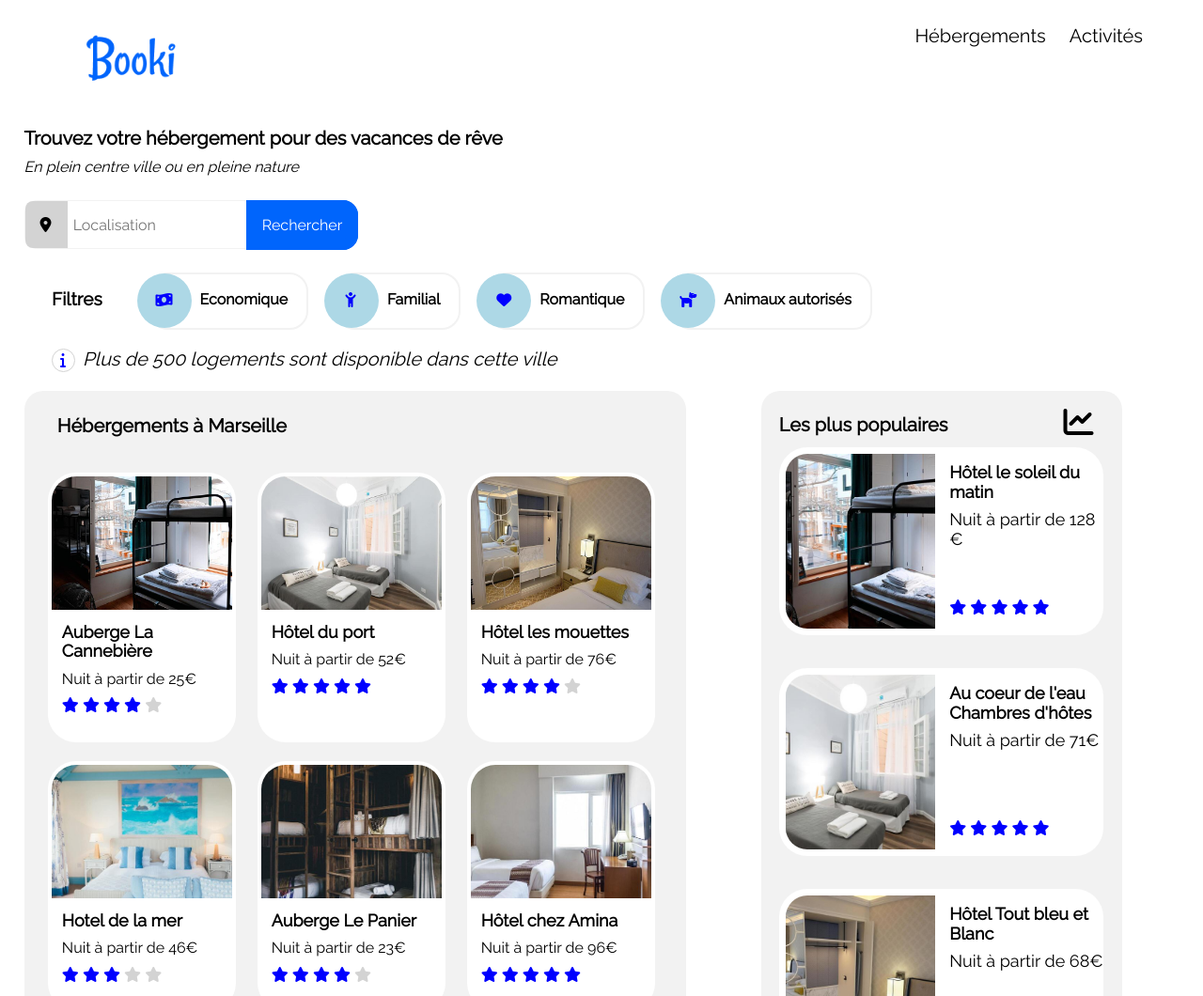
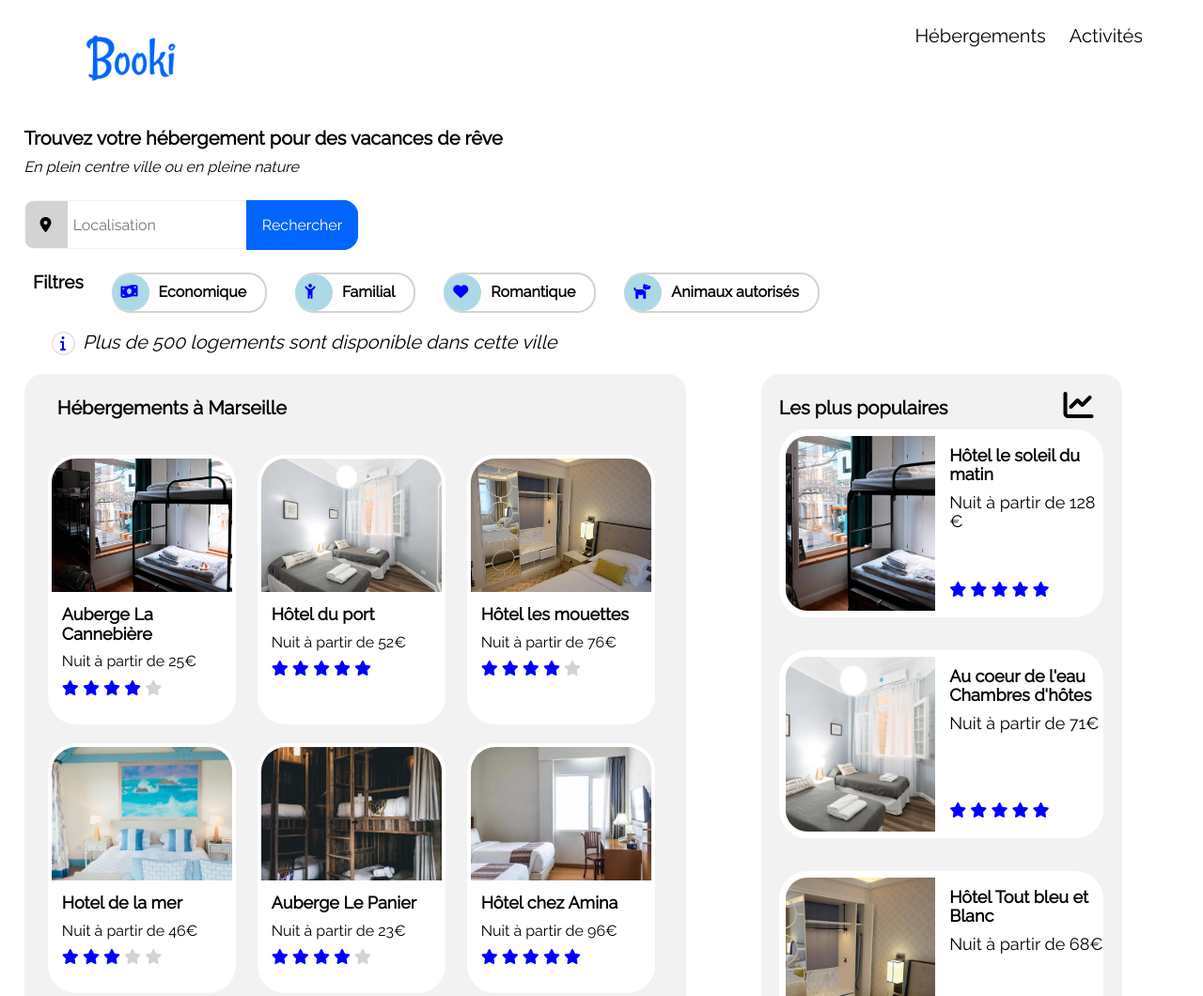
Before and after one commit to sarcyyy/P1-bano-anthony, a plain HTML site: page index.html in a window 1280 px wide. Shown: the top 1060 px of the page at 94% size. Drawn offline with Linux system fonts and the light colour scheme.

Commit message:
cerclefiltre

```diff
--- a/css/Design.css
+++ b/css/Design.css
@@ -163,6 +163,10 @@
    font-weight: bold;
 
 }
+.logofiltre{
+   padding-left : 10px;
+   padding-top:10px;
+}
 
   .logofav{
   margin-left:53%;
@@ -224,7 +228,7 @@
      font-size:20px;
   }
   .colomn1{
-     box-shadow: 1px 1px #F2F2F2;
+   box-shadow: rgba(0, 0, 0, 0.35) 0px 5px 15px;
      border-radius: 20px;
   }
 
@@ -259,13 +263,13 @@
 }
   .elemcol2{
 
-     box-shadow: 1px 1px #F2F2F2;
+   box-shadow: rgba(0, 0, 0, 0.35) 0px 5px 15px;
      border-radius: 20px;
   }
   .ndelemcol2{
      margin-top: 30px;
 
-     box-shadow: 1px 1px #F2F2F2;
+     box-shadow: rgba(0, 0, 0, 0.35) 0px 5px 15px;
      border-radius: 20px;
   }
   .dimact2{
@@ -403,43 +407,26 @@
      .elementfiltre{
         justify-content: center;
         cursor:pointer;
-        gap:25px;
         display: flex;
-        padding-top:18px;
+        border: 2px solid lightgrey;
+        border-left-style:none;
+        border-radius: 20px;
 
-
-        border: 2px solid #F2F2F2;
-        border-radius: 20px;
-        padding-left: 20px;
-        padding-right: 20px;
      }
      .textecercle{
-     margin-left:-16px;
+        padding:10px;
+        padding-right: 20px;
      text-decoration: none;
      color:black;
      font-size:16px;
      font-weight: bold;
 
   }
-  .logofiltre{
 
-     margin-left:20px;
-     margin-top:20px;
-    }
-    .logofiltre2{
-     margin-left:22px;
-     margin-top:20px;
-    }
-    .logofiltre3{
-     margin-left:21px;
-     margin-top:20px;
-    }
+
     .cercle{
-     margin-left:-35px;
+       width: 40px;
      border-radius: 50px;
-     height: 58px;
-     width: 58px;
-     margin-top: -19px;
      background-color:lightblue;
     }
   .elementfiltre:hover{
@@ -615,6 +602,7 @@ margin-bottom:5px;
 
   }
   .conteneurfiltre{
+   padding-right: 10px;
      display:flex;
      gap:5px;
      width: 100%;
--- a/index.html
+++ b/index.html
@@ -52,11 +52,11 @@
                 <a class="textecercle" href="#">Economique</a>
             </li>
             <li class="elementfiltre">
-                <div class="cercle"> <i class="fa-solid fa-child-reaching logofiltre2 couleurbleu"></i></div>
+                <div class="cercle"> <i class="fa-solid fa-child-reaching logofiltre couleurbleu"></i></div>
                 <a class="textecercle" href="#">Familial</a>
             </li>
             <li class="elementfiltre">
-                <div class="cercle"><i class="fa-solid fa-heart logofiltre3 couleurbleu"></i></div>
+                <div class="cercle"><i class="fa-solid fa-heart logofiltre couleurbleu"></i></div>
                 <a class="textecercle" href="#">Romantique</a>
             </li>
             <li class="elementfiltre">
```
